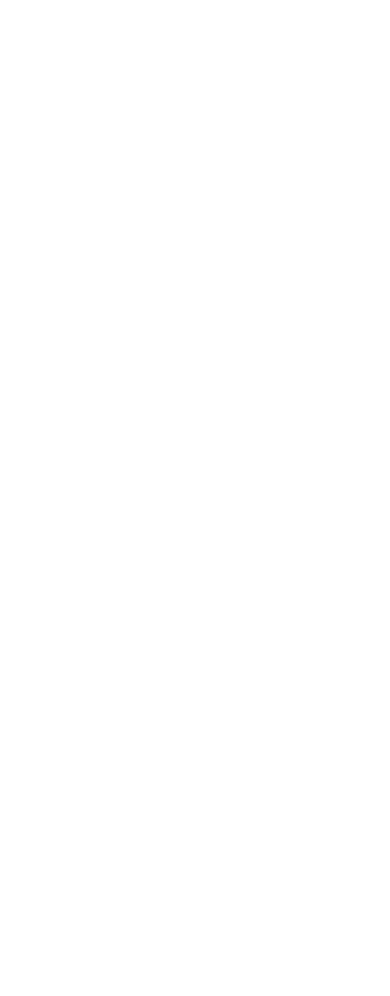
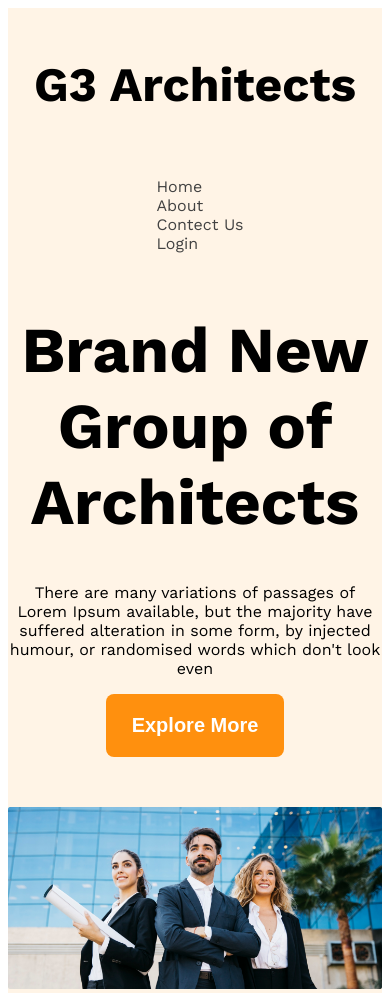
Before and after one commit to Shofiul99/Architectures-Website, a plain HTML site: page index.html in a window 390 px wide. Before the commit the page ends 844 px from the top, so only its background shows below. Drawn offline with nearby package versions, Linux system fonts and the light colour scheme.

Commit message:
Bav and banner is completed with responsiveness

```diff
--- a/index.html
+++ b/index.html
@@ -4,17 +4,41 @@
     <meta charset="UTF-8" />
     <meta name="viewport" content="width=device-width, initial-scale=1.0" />
     <title>Architecture Website</title>
-    <link rel="stylesheet" href="styles/style.css">
+    <link rel="stylesheet" href="styles/style.css" />
   </head>
   <body class="work-sans-fint">
-    <header>
-
+    <header class="bg-light">
+      <nav class="navbar display-flex">
+        <h3 class="brand">G3 Architects</h3>
+        <ul class="nav-links display-flex">
+          <li class="nav-item">
+            <a href="" class="nav-link text-gray">Home</a>
+          </li>
+          <li class="nav-item">
+            <a href="" class="nav-link text-gray">About</a>
+          </li>
+          <li class="nav-item">
+            <a href="" class="nav-link text-gray">Contect Us</a>
+          </li>
+          <li class="nav-item">
+            <a href="" class="nav-link text-gray">Login</a>
+          </li>
+        </ul>
+      </nav>
+      <div class="banner">
+        <div class="banner-container">
+          <h1 class="banner-title">Brand New Group of Architects</h1>
+          <p class="banner-description">
+            There are many variations of passages of Lorem Ipsum available, but
+            the majority have suffered alteration in some form, by injected
+            humour, or randomised words which don't look even
+          </p>
+          <button class="btn-primary">Explore More</button>
+        </div>
+        <img class="banner-img" src="/images/banner.png" alt="" />
+      </div>
     </header>
-    <main>
-
-    </main>
-    <footer>
-
-    </footer>
+    <main></main>
+    <footer></footer>
   </body>
 </html>
--- a/styles/style.css
+++ b/styles/style.css
@@ -6,3 +6,85 @@
   font-weight: 400;
   font-style: normal;
 }
+
+/* Shared Style */
+.display-flex {
+  display: flex;
+}
+
+.text-gray {
+  color: #424242;
+  /* dark 02 */
+}
+
+.text-light-gray {
+  color: #727272;
+  /* dark 03 */
+}
+
+.bg-light {
+  background-color: rgba(255, 146, 14, 0.1);
+}
+
+.btn-primary {
+  background-color: #ff900e;
+  color: white;
+  padding: 1.25rem 1.6rem;
+  font-size: 1.25rem;
+  font-weight: 600;
+  border-radius: 8px;
+  border: none;
+}
+
+/* Header Style */
+
+/* Nav style */
+.navbar {
+  justify-content: space-between;
+  align-items: center;
+}
+
+.brand {
+  font-size: 3rem;
+  font-weight: 700;
+}
+
+.nav-item {
+  list-style: none;
+}
+
+.nav-link {
+  text-decoration: none;
+  margin-right: 30px;
+}
+
+.navbar,
+.banner {
+  max-width: 1450px;
+  margin: 0 auto;
+}
+
+/* Banner Style */
+.banner-container {
+  max-width: 850px;
+  margin: 0 auto;
+  text-align: center;
+  margin-bottom: 50px;
+}
+
+.banner-title {
+  font-size: 4rem;
+  font-weight: 700;
+}
+
+.banner-img {
+  width: 100%;
+}
+
+/* Responsive Style */
+@media screen and (max-width: 576px) {
+  .navbar,
+  .nav-links {
+    flex-direction: column;
+  }
+}
```
